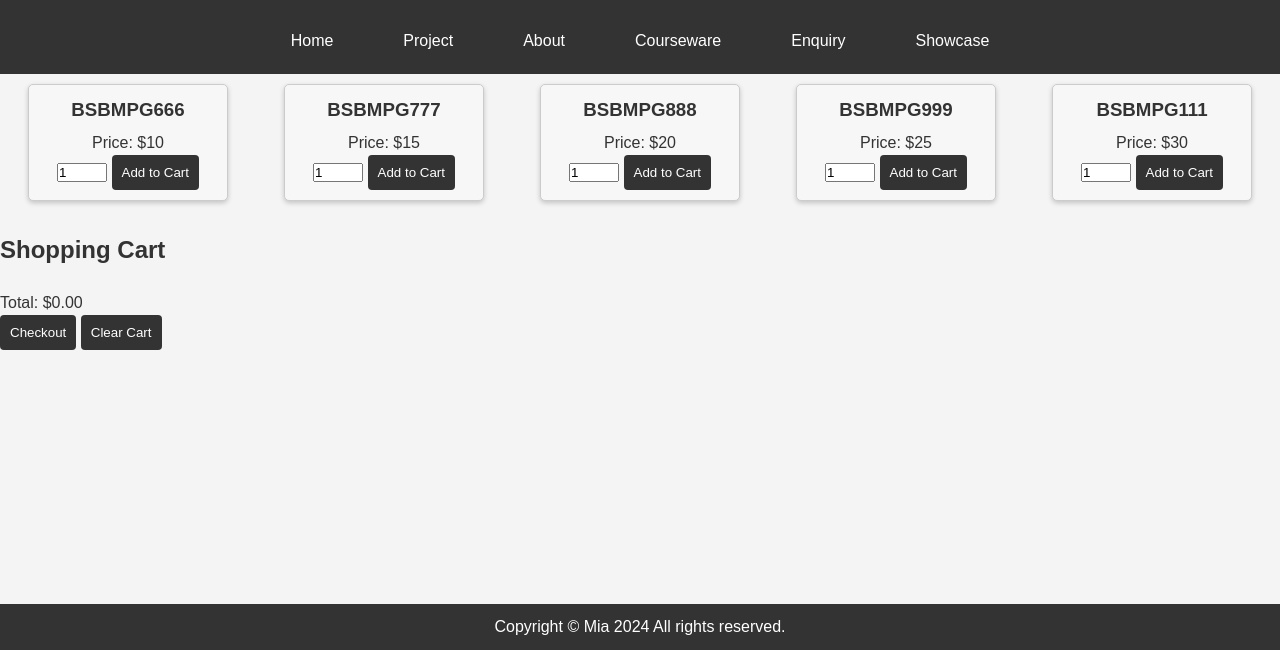
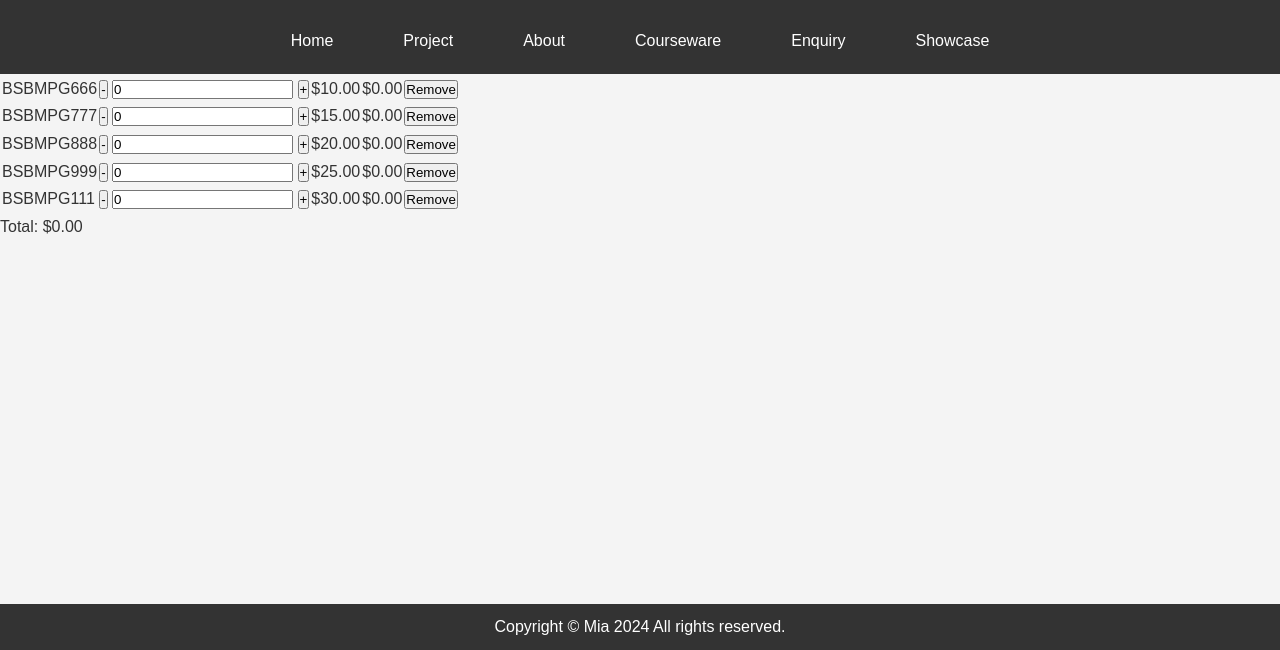
Before and after one commit to Mia666444/441-2, a plain HTML site: page course.html in a window 1280 px wide. Shown: the part 150-800 px from the top of the page. Drawn offline with Linux system fonts and the light colour scheme.

Commit message:
Update course.html

```diff
--- a/course.html
+++ b/course.html
@@ -28,47 +28,136 @@
             <li><a href="showcase.html">Showcase</a></li>
         </ul>
     </nav>
-    <div class="container">
-        <div class="course" data-id="BSBMPG666" data-price="10">
-            <h3>BSBMPG666</h3>
-            <p>Price: $10</p>
-            <input type="number" value="1" class="quantity-input">
-            <button class="button add">Add to Cart</button>
-        </div>
-        <div class="course" data-id="BSBMPG777" data-price="15">
-            <h3>BSBMPG777</h3>
-            <p>Price: $15</p>
-            <input type="number" value="1" class="quantity-input">
-            <button class="button add">Add to Cart</button>
-        </div>
-        <div class="course" data-id="BSBMPG888" data-price="20">
-            <h3>BSBMPG888</h3>
-            <p>Price: $20</p>
-            <input type="number" value="1" class="quantity-input">
-            <button class="button add">Add to Cart</button>
-        </div>
-        <div class="course" data-id="BSBMPG999" data-price="25">
-            <h3>BSBMPG999</h3>
-            <p>Price: $25</p>
-            <input type="number" value="1" class="quantity-input">
-            <button class="button add">Add to Cart</button>
-        </div>
-        <div class="course" data-id="BSBMPG111" data-price="30">
-            <h3>BSBMPG111</h3>
-            <p>Price: $30</p>
-            <input type="number" value="1" class="quantity-input">
-            <button class="button add">Add to Cart</button>
-        </div>
-    </div>
-    <div class="shopping-cart">
-        <h2>Shopping Cart</h2>
-        <table id="cart-table">
-            <!-- Table body will be added dynamically -->
-        </table>
-        <p class="total">Total: $<span id="cart-total">0.00</span></p>
-        <button class="button Checkout" onclick="checkout()">Checkout</button>
-        <button class="button Clear" onclick="clearCart()">Clear Cart</button>
-    </div>
+<!-- Shopping Cart Table -->
+<table id="cart-table">
+    <!-- Product row: BSBMPG666 -->
+    <tr>
+        <td>BSBMPG666</td>
+        <td>
+            <button onclick="changeQuantity(0, -1)">-</button>
+            <input type="number" value="0" min="0" id="quantity-0" onchange="updateQuantity(0, this.value)">
+            <button onclick="changeQuantity(0, 1)">+</button>
+        </td>
+        <td>$10.00</td>
+        <td id="item-total-0">$0.00</td>
+        <td><button onclick="removeFromCart(0)">Remove</button></td>
+    </tr>
+    <!-- Product row: BSBMPG777 -->
+    <tr>
+        <td>BSBMPG777</td>
+        <td>
+            <button onclick="changeQuantity(1, -1)">-</button>
+            <input type="number" value="0" min="0" id="quantity-1" onchange="updateQuantity(1, this.value)">
+            <button onclick="changeQuantity(1, 1)">+</button>
+        </td>
+        <td>$15.00</td>
+        <td id="item-total-1">$0.00</td>
+        <td><button onclick="removeFromCart(1)">Remove</button></td>
+    </tr>
+    <!-- Product row: BSBMPG888 -->
+    <tr>
+        <td>BSBMPG888</td>
+        <td>
+            <button onclick="changeQuantity(2, -1)">-</button>
+            <input type="number" value="0" min="0" id="quantity-2" onchange="updateQuantity(2, this.value)">
+            <button onclick="changeQuantity(2, 1)">+</button>
+        </td>
+        <td>$20.00</td>
+        <td id="item-total-2">$0.00</td>
+        <td><button onclick="removeFromCart(2)">Remove</button></td>
+    </tr>
+    <!-- Product row: BSBMPG999 -->
+    <tr>
+        <td>BSBMPG999</td>
+        <td>
+            <button onclick="changeQuantity(3, -1)">-</button>
+            <input type="number" value="0" min="0" id="quantity-3" onchange="updateQuantity(3, this.value)">
+            <button onclick="changeQuantity(3, 1)">+</button>
+        </td>
+        <td>$25.00</td>
+        <td id="item-total-3">$0.00</td>
+        <td><button onclick="removeFromCart(3)">Remove</button></td>
+    </tr>
+    <!-- Product row: BSBMPG111 -->
+    <tr>
+        <td>BSBMPG111</td>
+        <td>
+            <button onclick="changeQuantity(4, -1)">-</button>
+            <input type="number" value="0" min="0" id="quantity-4" onchange="updateQuantity(4, this.value)">
+            <button onclick="changeQuantity(4, 1)">+</button>
+        </td>
+        <td>$30.00</td>
+        <td id="item-total-4">$0.00</td>
+        <td><button onclick="removeFromCart(4)">Remove</button></td>
+    </tr>
+</table>
+
+<!-- Total -->
+<div id="cart-total">Total: $0.00</div>
+
+<script>
+// Cart items with price and quantity
+let cart = [
+    {name: "BSBMPG666", price: 10, quantity: 0},
+    {name: "BSBMPG777", price: 15, quantity: 0},
+    {name: "BSBMPG888", price: 20, quantity: 0},
+    {name: "BSBMPG999", price: 25, quantity: 0},
+    {name: "BSBMPG111", price: 30, quantity: 0}
+];
+
+// Update cart and calculate total
+function updateCart() {
+    let total = 0;
+
+    // Update each product's subtotal and total
+    cart.forEach((item, index) => {
+        const itemTotal = item.price * item.quantity;
+        document.getElementById(`item-total-${index}`).textContent = `$${itemTotal.toFixed(2)}`;
+        total += itemTotal;
+    });
+
+    // Update total
+    document.getElementById('cart-total').textContent = `Total: $${total.toFixed(2)}`;
+}
+
+// Update quantity of a specific product
+function updateQuantity(index, newQuantity) {
+    const quantity = parseInt(newQuantity);
+    if (isNaN(quantity) || quantity < 0) {
+        alert("Invalid quantity!");
+        return;
+    }
+
+    // Update quantity in the cart
+    cart[index].quantity = quantity;
+
+    // Recalculate total
+    updateCart();
+}
+
+// Change quantity (increment or decrement)
+function changeQuantity(index, change) {
+    const newQuantity = cart[index].quantity + change;
+
+    // Ensure quantity is not negative
+    if (newQuantity >= 0) {
+        cart[index].quantity = newQuantity;
+    }
+
+    // Update cart
+    updateCart();
+}
+
+// Remove product from cart
+function removeFromCart(index) {
+    cart.splice(index, 1); // Remove product from cart
+    updateCart(); // Update cart display
+}
+
+// Initialize cart
+updateCart();
+</script>
+
     <footer>
         <p>Copyright © Mia 2024 All rights reserved.</p>
     </footer>
```
